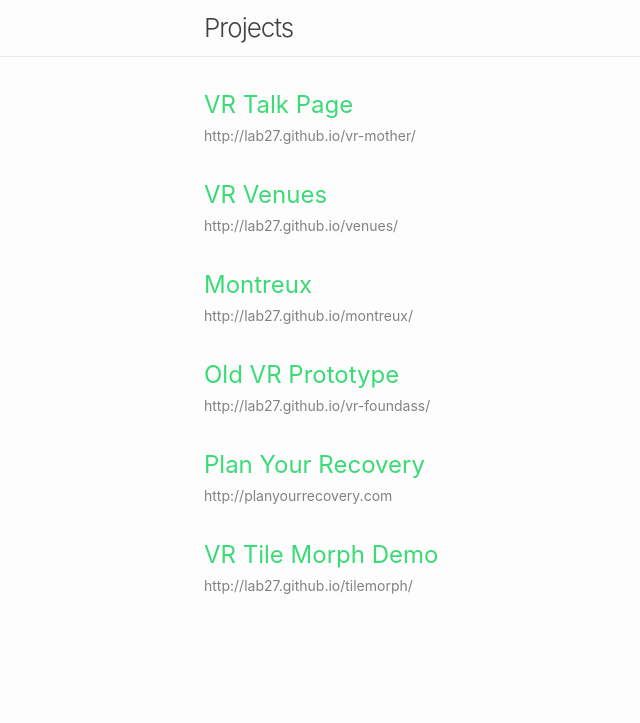
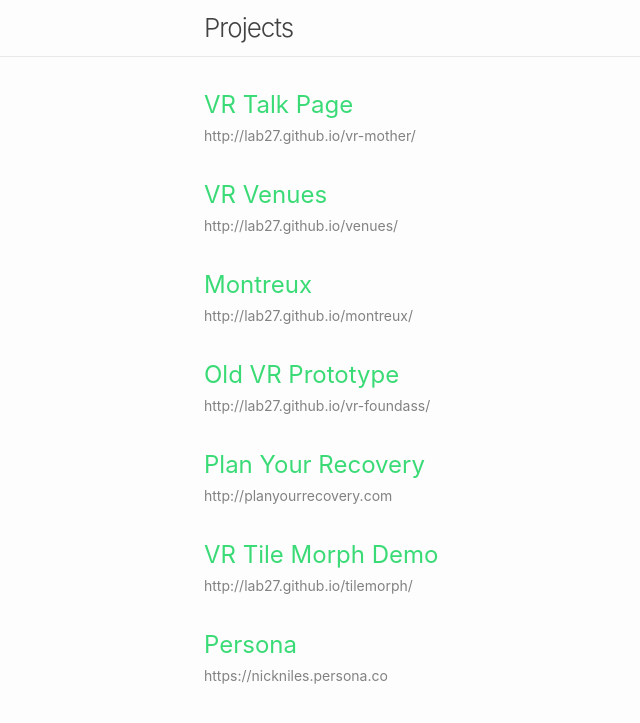
Before and after one commit to lab27/lab27.github.io, a Jekyll site: the page built from index.html, in a window 1280 px wide. Shown: the top 723 px of the page, without its empty margins (66-706 px from the left). Built offline with Jekyll 4.4.1, drawn with Linux system fonts in a browser that asks for light colours.

Commit message:
add persona

```diff
--- a/_data/pages.yml
+++ b/_data/pages.yml
@@ -10,3 +10,5 @@
   url: http://planyourrecovery.com
 - title: VR Tile Morph Demo
   url: http://lab27.github.io/tilemorph/
+- title: Persona
+  url: https://nickniles.persona.co
```
